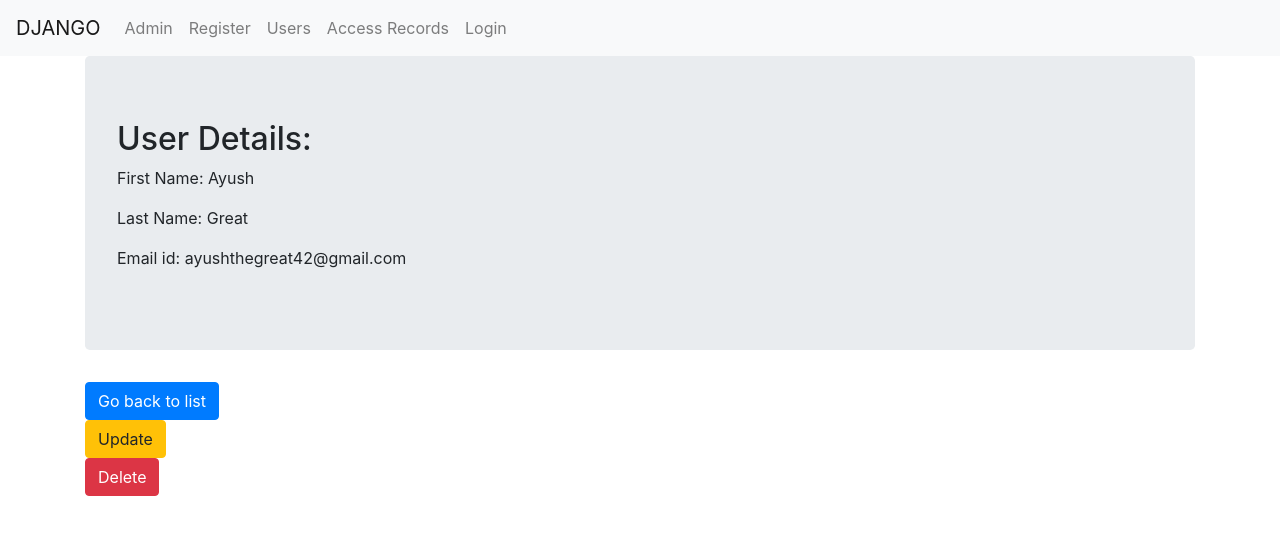
After one commit to ayushsahu1999/Full_Website_With_Django, a Django app: a page that uses website_project/templates/webapp/user_detail.html in a window 1280 px wide. The commit adds this page. Shown: the top 535 px of the page. Run offline with Django 3.2, Linux system fonts and the light colour scheme; data comes from the database, SQL or seed files in the repository; both versions use the stored data as it was after the commit; some libraries are stand-ins or nearby versions.

Commit message:
modeified webapp to cbvs

```diff
--- a/website_project/templates/webapp/access_records.html
+++ b/website_project/templates/webapp/access_records.html
@@ -4,7 +4,7 @@
 {% block body_block %}
 
 <h1>Hi Welcome to My Django Revision</h1>
-{{ insert_me }}
+<!-- {{ insert_me }} -->
 
 <h2>Here are your access records</h2>
 <div class="djangtwo">
--- /dev/null
+++ b/website_project/templates/webapp/user_detail.html
@@ -0,0 +1,19 @@
+{% extends 'webapp/base.html' %}
+
+
+{% block body_block %}
+
+<div class="jumbotron">
+  <h2>User Details:</h2>
+  <p>First Name: {{ user.first_name }}</p>
+  <p>Last Name: {{ user.last_name }}</p>
+  <p>Email id: {{ user.email }}</p>
+</div>
+
+<a href="{% url 'webapp:userlist' %}" class="btn btn-large btn-primary">Go back to list</a>
+<br>
+<a href="{% url 'webapp:userupdate' pk=user.pk %}" class="btn btn-large btn-warning">Update</a>
+<br>
+<a href="{% url 'webapp:userdelete' pk=user.pk %}" class="btn btn-large btn-danger">Delete</a>
+
+{% endblock %}
--- a/website_project/webapp/models.py
+++ b/website_project/webapp/models.py
@@ -1,5 +1,8 @@
 from django.db import models
 from django.contrib.auth.models import User as Us
+from django.urls import reverse
+
+
 
 # Create your models here.
 class Topic(models.Model):
@@ -17,7 +20,7 @@ class Webpage(models.Model):
         return self.name
 
 class AccessRecord(models.Model):
-    name = models.ForeignKey(Webpage, on_delete = models.CASCADE)
+    name = models.ForeignKey(Webpage, related_name = 'webpages', on_delete = models.CASCADE)
     date = models.DateField()
 
     def __str__(self):
@@ -31,6 +34,11 @@ class User(models.Model):
     def __str__(self):
         return self.first_name
 
+    def get_absolute_url(self):
+        return reverse("webapp:index")
+
+
+
 class UserProfileInfo(models.Model):
     user = models.OneToOneField(Us, on_delete = models.CASCADE)
     # additional classes
--- a/website_project/webapp/urls.py
+++ b/website_project/webapp/urls.py
@@ -8,8 +8,12 @@ app_name = 'webapp'
 
 urlpatterns = [
     url(r'^$', views.index, name='index'),
-    url(r'^accessrecords/', views.accrec, name='accrec'),
+    url(r'^accessrecords/', views.AccRecListView.as_view(), name='accrec'),
     url(r'^register/', views.form_name_view, name='register'),
-    url(r'^users/', views.users, name='users'),
+    url(r'^users/', views.UsersCreateView.as_view(), name='users'),
+    url(r'^users_list/$', views.UsersListView.as_view(), name='userlist'),
+    url(r'^users_list/(?P<pk>\d+)/$', views.UsersDetailView.as_view(), name='userdetail'),
+    url(r'^update/(?P<pk>\d+)/$', views.UsersUpdateView.as_view(), name='userupdate'),
+    url(r'^delete/(?P<pk>\d+)/$', views.UsersDeleteView.as_view(), name='userdelete'),
     url(r'^login/$', views.user_login, name='user_login')
 ]
--- a/website_project/webapp/views.py
+++ b/website_project/webapp/views.py
@@ -1,9 +1,11 @@
 from django.shortcuts import render
+from django.views.generic import (TemplateView, DetailView, ListView,
+                                  CreateView, UpdateView, DeleteView)
 from django.http import HttpResponse, HttpResponseRedirect
 from webapp.models import Topic, Webpage, AccessRecord, User
 from . import forms
 from webapp.forms import UserForm, UserProfileInfoForm
-from django.urls import reverse
+from django.urls import reverse, reverse_lazy
 from django.contrib.auth.decorators import login_required
 from django.contrib.auth import authenticate, login, logout
 
@@ -39,23 +41,59 @@ def form_name_view(request):
                                                      'registered': registered})
 
 
-def accrec(request):
-    webpages_list = AccessRecord.objects.order_by('date')
-    date_dict = {'access_records': webpages_list,
-                 'insert_me': 'Hello my name is Ayush Sahu'}
-    return render(request, 'webapp/access_records.html', context=date_dict)
+class AccRecListView(ListView):
+    context_object_name = 'access_records'
+    model = AccessRecord
+    template_name = 'webapp/access_records.html'
 
-def users(request):
-    form = forms.NewUser()
 
-    if request.method == 'POST':
-        form = forms.NewUser(request.POST)
-        if form.is_valid():
-            form.save(commit = True)
-            return index(request)
-        else:
-            print ("Error form invalid")
-    return render(request, 'webapp/users.html', {'form': form})
+
+# def accrec(request):
+#     webpages_list = AccessRecord.objects.order_by('date')
+#     date_dict = {'access_records': webpages_list,
+#                  'insert_me': 'Hello my name is Ayush Sahu'}
+#     return render(request, 'webapp/access_records.html', context=date_dict)
+
+class UsersCreateView(CreateView):
+    fields = ('first_name', 'last_name', 'email')
+    model = User
+    template_name = 'webapp/users.html'
+
+class UsersListView(ListView):
+    model = User
+    template_name = 'webapp/user_list.html'
+
+class UsersDetailView(DetailView):
+    model = User
+    template_name = 'webapp/user_detail.html'
+
+class UsersUpdateView(UpdateView):
+    fields = ('first_name', 'last_name', 'email')
+    model = User
+    template_name = 'webapp/users.html'
+
+class UsersDeleteView(DeleteView):
+    model = User
+    success_url = reverse_lazy("webapp:userlist")
+
+
+# class UsersDetailView(DetailView):
+#     # context_object_name = 'user_detail'
+#     model = User
+#     # template_name = 'basic_app/users.html'
+
+
+# def users(request):
+#     form = forms.NewUser()
+#
+#     if request.method == 'POST':
+#         form = forms.NewUser(request.POST)
+#         if form.is_valid():
+#             form.save(commit = True)
+#             return index(request)
+#         else:
+#             print ("Error form invalid")
+#     return render(request, 'webapp/users.html', {'form': form})
 
 def user_login(request):
     if request.method == 'POST':
--- a/website_project/website_project/urls.py
+++ b/website_project/website_project/urls.py
@@ -21,7 +21,7 @@ from webapp import views
 urlpatterns = [
     path('admin/', admin.site.urls),
     url(r'^$', views.index, name='index'),
-    url(r'^webapp/', include('webapp.urls')),
+    url(r'^webapp/', include('webapp.urls', namespace="webapp")),
     url(r'^logout/$', views.user_logout, name='logout'),
     url(r'^special/$', views.special, name='special')
 ]
```
Also changed, not shown: website_project/templates/webapp/user_confirm_delete.html (added, +14 -0 lines), website_project/templates/webapp/user_list.html (added, +15 -0 lines), website_project/templates/webapp/users.html (+18 -2 lines), website_project/db.sqlite3, website_project/webapp/migrations/0004_auto_20200512_1122.py (added).
